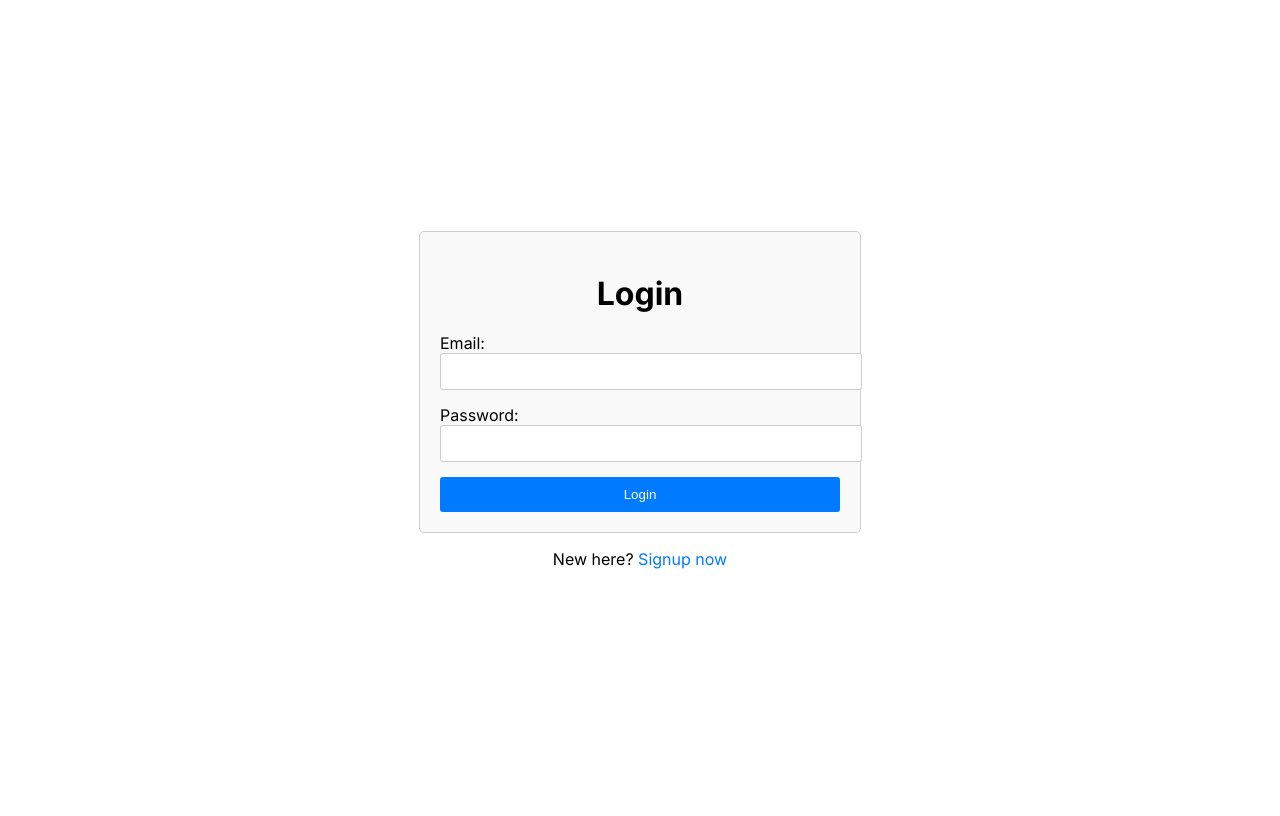
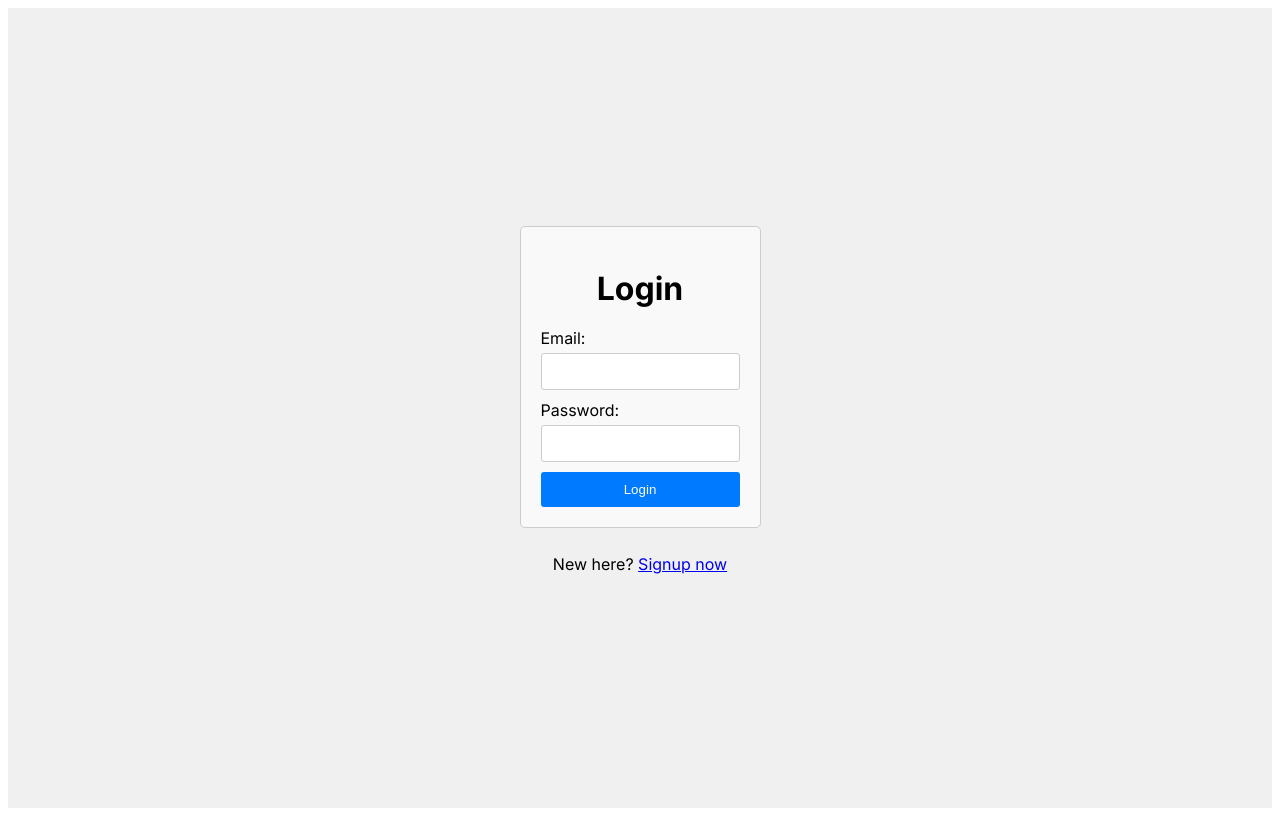
Before and after one commit to Nadim-Nahle/massyve-frontend, a Next.js app in the folder frontend/: page / in a window 1280 px wide. Built offline with nearby package versions, Linux system fonts and the light colour scheme.

Commit message:
update global css

```diff
--- a/frontend/src/app/globals.css
+++ b/frontend/src/app/globals.css
@@ -1,47 +1,35 @@
-.container {
-  display: flex;
-  flex-direction: column;
-  align-items: center;
-  justify-content: center;
-  height: 100vh;
-}
-
-.form-container {
-  margin-bottom: 20px;
-}
-
-.form {
+/* Styles for forms */
+form {
   max-width: 400px;
-  width: 100%;
+  margin: 0 auto;
   padding: 20px;
   border: 1px solid #ccc;
   border-radius: 5px;
   background-color: #f9f9f9;
 }
 
-.form h1 {
+form h1 {
   text-align: center;
   margin-bottom: 20px;
 }
 
-.form-group {
-  margin-bottom: 15px;
+form label {
+  display: block;
+  margin-bottom: 5px;
 }
 
-.form label {
-  display: block;
+form input[type="text"],
+form input[type="email"],
+form input[type="password"] {
+  width: 100%;
+  padding: 10px;
+  margin-bottom: 10px;
+  border: 1px solid #ccc;
+  border-radius: 3px;
+  box-sizing: border-box;
 }
 
-.form input[type="text"],
-.form input[type="email"],
-.form input[type="password"] {
-  width: 100%;
-  padding: 10px;
-  border: 1px solid #ccc;
-  border-radius: 3px;
-}
-
-.btn {
+form button {
   width: 100%;
   padding: 10px;
   background-color: #007bff;
@@ -52,19 +40,32 @@
   transition: background-color 0.3s ease;
 }
 
-.btn:hover {
+form button:hover {
   background-color: #0056b3;
 }
 
-.register-link p {
-  text-align: center;
+/* Styles for page container */
+form {
+  max-width: 400px;
+  margin: 0 auto;
+  padding: 20px;
+  border: 1px solid #ccc;
+  border-radius: 5px;
+  background-color: #f9f9f9;
 }
 
-.register-link a {
-  color: #007bff;
-  text-decoration: none;
+/* Additional styles for register-link */
+.register-link {
+  text-align: center; /* Center the content horizontally */
+  margin-top: 10px; /* Add some space between the form and the link */
 }
 
-.register-link a:hover {
-  text-decoration: underline;
+/* Styles for page container */
+.container {
+  display: flex;
+  flex-direction: column; /* Display children in a column */
+  justify-content: center;
+  align-items: center;
+  height: 100vh;
+  background-color: #f0f0f0;
 }
```
